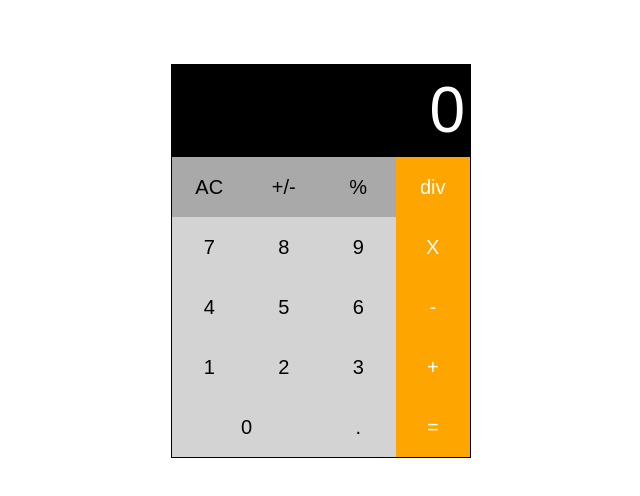
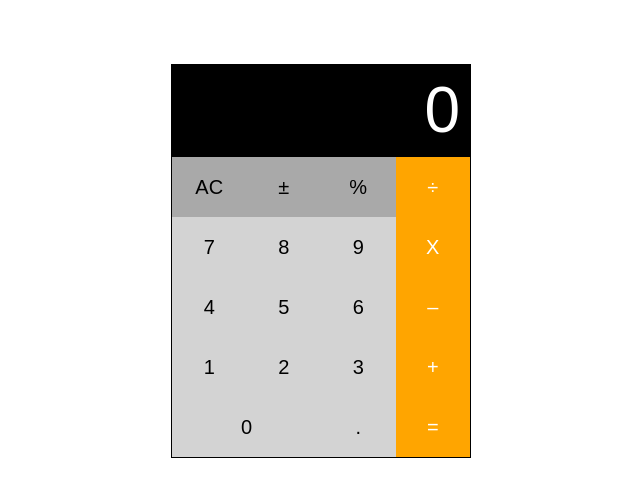
Before and after one commit to cspenc/ML-Calculator, a React (Create React App) app: page / in a window 1280 px wide. Shown: the top 496 px of the page, without its empty margins (319-959 px from the left). Built offline with nearby package versions, Linux system fonts and the light colour scheme.

Commit message:
negative

```diff
--- a/src/App.css
+++ b/src/App.css
@@ -13,7 +13,8 @@
 .display {
   background:black;
   color: white;
-  padding-right: 5px;
+  padding-right: 10px;
+  font-weight: 100;
   font-size: 4em;
   line-height: 90px;
   justify-content: flex-end;
--- a/src/App.js
+++ b/src/App.js
@@ -13,12 +13,14 @@ class App extends Component {
     this.inputDigit = this.inputDigit.bind(this);
     this.clearDisplay = this.clearDisplay.bind(this);
     this.inputDot = this.inputDot.bind(this);
+    this.neg = this.neg.bind(this);
+    this.percent = this.percent.bind(this);
 
   }
 
   inputDigit(val) {
     this.setState({
-      digit: this.state.digit === '0' ? String(val) : this.state.digit + val
+      digit: this.state.digit === '0' ? val : this.state.digit + val
     })
   }
 
@@ -37,6 +39,18 @@ class App extends Component {
     }
   }
 
+  neg() {
+    this.setState({
+      digit: this.state.digit.charAt(0) === '-' ? this.state.digit.substr(1) : '-' + this.state.digit
+    })
+  }
+
+  percent() {
+    this.setState({
+      digit: this.state.digit
+    })
+  }
+
   render() {
     return (
       <div className="App">
@@ -44,26 +58,26 @@ class App extends Component {
           <div className="display">{this.state.digit}</div>
           <div className="buttons">
             <div className="button top" onClick={this.clearDisplay}>AC</div>
-            <div className="button top">+/-</div>
-            <div className="button top">%</div>
-            <div className="button right">div</div>
+            <div className="button top" onClick={this.neg}>±</div>
+            <div className="button top" onClick={this.percent}>%</div>
+            <div className="button right">÷</div>
 
-            <div className="button classic" onClick={() => this.inputDigit(7)}>7</div>
-            <div className="button classic" onClick={() => this.inputDigit(8)}>8</div>
-            <div className="button classic" onClick={() => this.inputDigit(9)}>9</div>
+            <div className="button classic" onClick={() => this.inputDigit('7')}>7</div>
+            <div className="button classic" onClick={() => this.inputDigit('8')}>8</div>
+            <div className="button classic" onClick={() => this.inputDigit('9')}>9</div>
             <div className="button right">X</div>
 
-            <div className="button classic" onClick={() => this.inputDigit(4)}>4</div>
-            <div className="button classic" onClick={() => this.inputDigit(5)}>5</div>
-            <div className="button classic" onClick={() => this.inputDigit(6)}>6</div>
-            <div className="button right">-</div>
+            <div className="button classic" onClick={() => this.inputDigit('4')}>4</div>
+            <div className="button classic" onClick={() => this.inputDigit('5')}>5</div>
+            <div className="button classic" onClick={() => this.inputDigit('6')}>6</div>
+            <div className="button right">–</div>
 
-            <div className="button classic" onClick={() => this.inputDigit(1)}>1</div>
-            <div className="button classic" onClick={() => this.inputDigit(2)}>2</div>
-            <div className="button classic" onClick={() => this.inputDigit(3)}>3</div>
+            <div className="button classic" onClick={() => this.inputDigit('1')}>1</div>
+            <div className="button classic" onClick={() => this.inputDigit('2')}>2</div>
+            <div className="button classic" onClick={() => this.inputDigit('3')}>3</div>
             <div className="button right">+</div>
 
-            <div className="button classic zero" onClick={() => this.inputDigit(0)}>0</div>
+            <div className="button classic zero" onClick={() => this.inputDigit('0')}>0</div>
             <div className="button classic" onClick={this.inputDot}>.</div>
             <div className="button right">=</div>
           </div>
```
